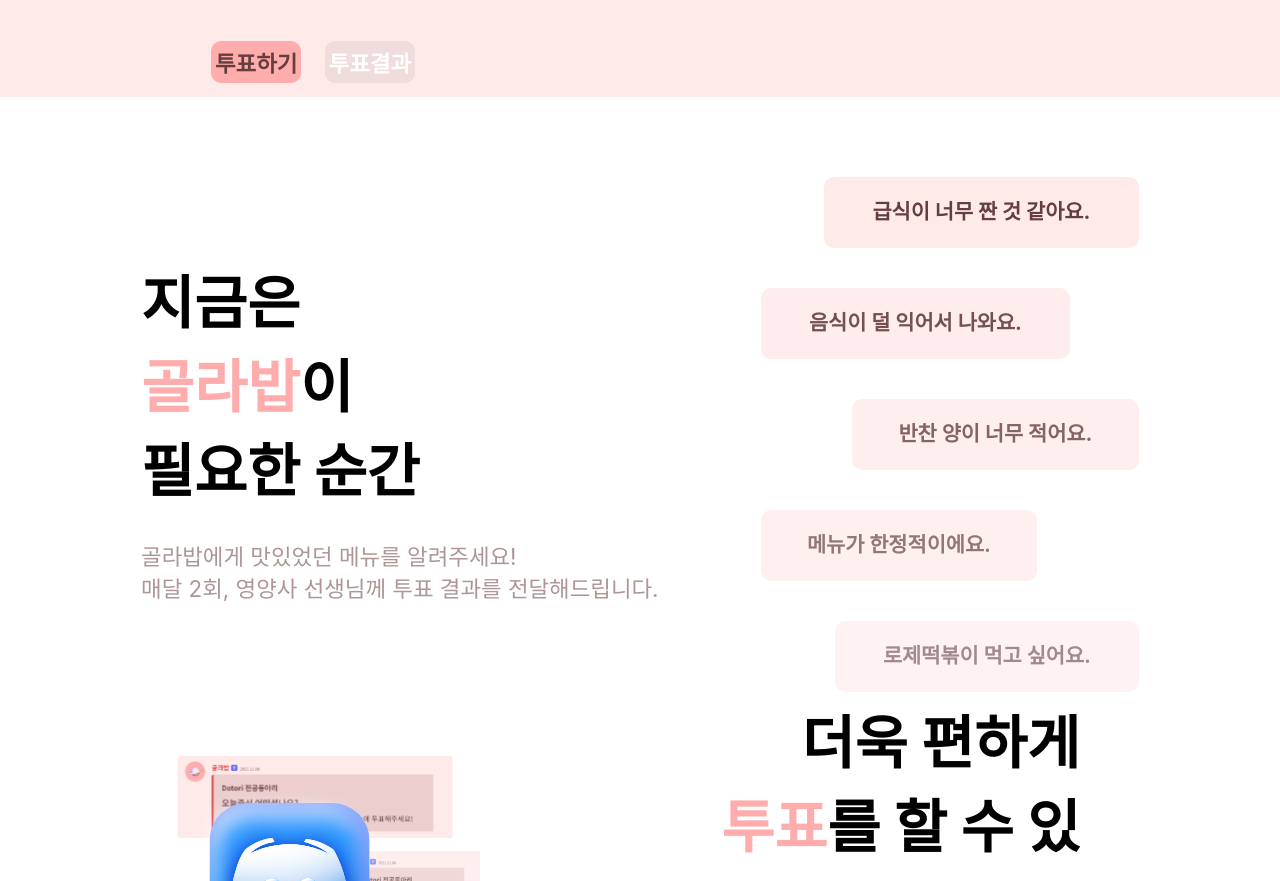
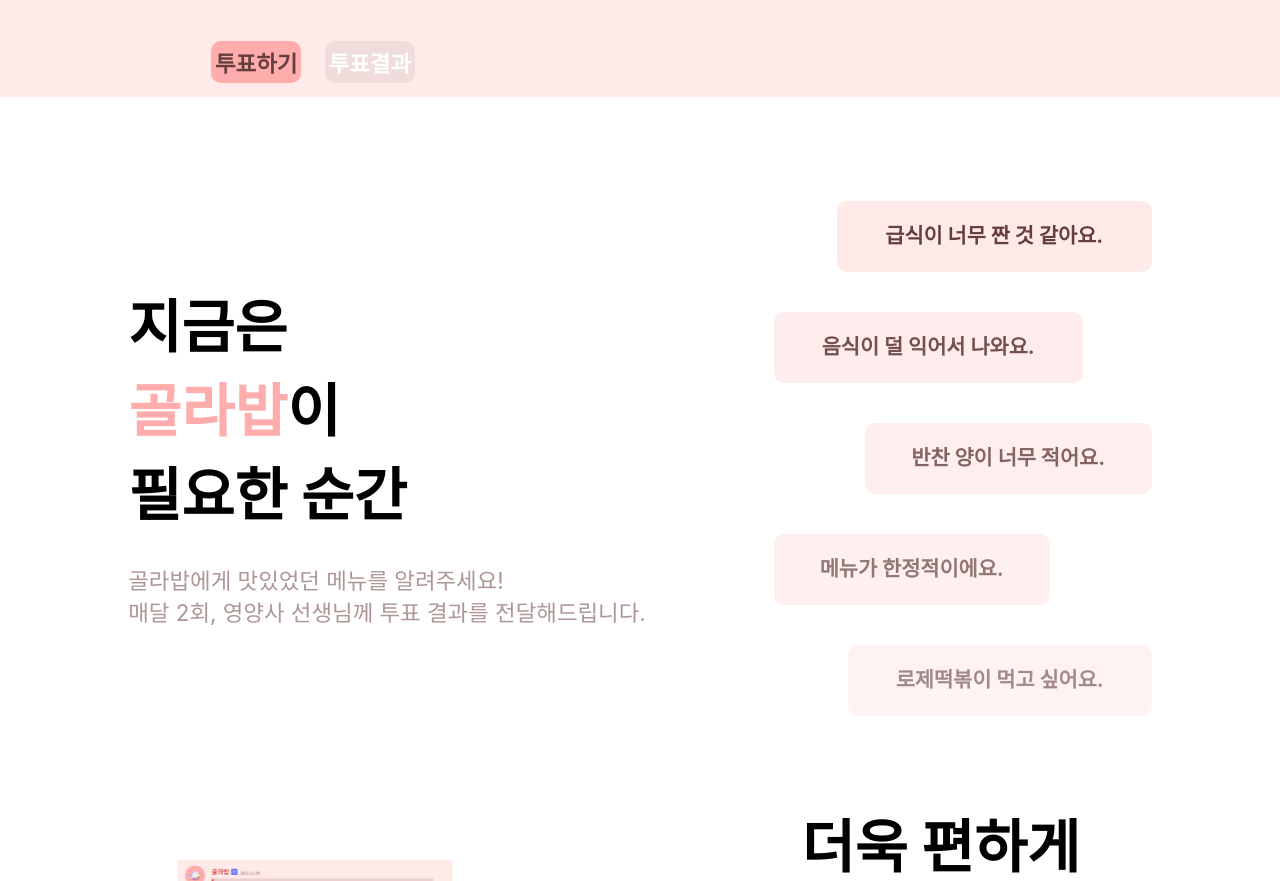
Before and after one commit to Team-Dotori/golabab-promotion, a React (Create React App) app: page / in a window 1280 px wide. Shown: the part 423-1304 px from the top of the page. Built offline with nearby package versions, Linux system fonts and the light colour scheme.

Commit message:
Fixed Con2

```diff
--- a/src/Style/Con2st.js
+++ b/src/Style/Con2st.js
@@ -2,16 +2,17 @@ import styled from 'styled-components';
 export const Section=styled.section`
   background-color: white;
     width:100%;
-    height:60vh;
+    height:73vh;
     display:flex;
     justify-content:center;
 `
 export const Div = styled.div`
-  padding-top:20vh;
+  padding-top:23vh;
+  margin-right: 3vw;
 `
 export const Div2 = styled.div`
-  padding-top:10vh;
-  padding-left:8vw;
+  padding-top:13vh;
+  padding-left:7vw;
   font-size: 1.3rem;
   font-weight: bold;
   font-style: normal;
```
